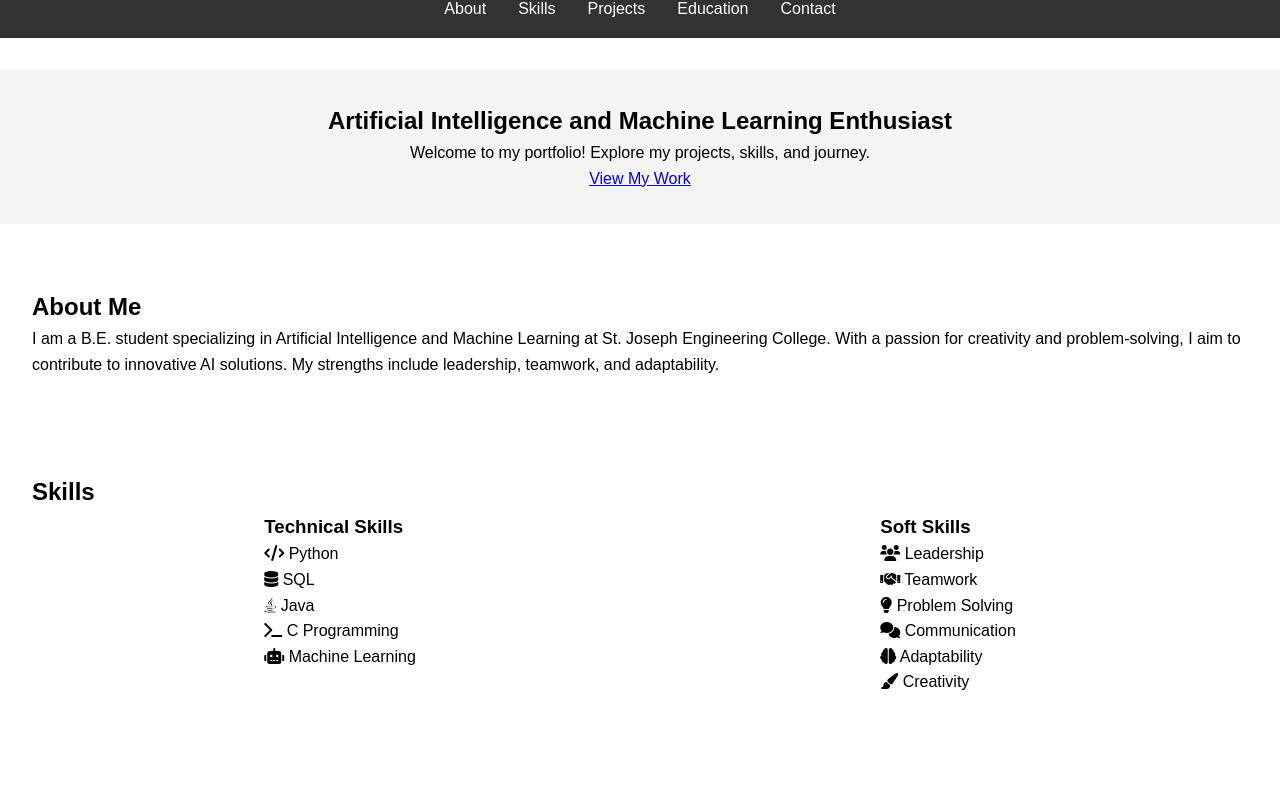
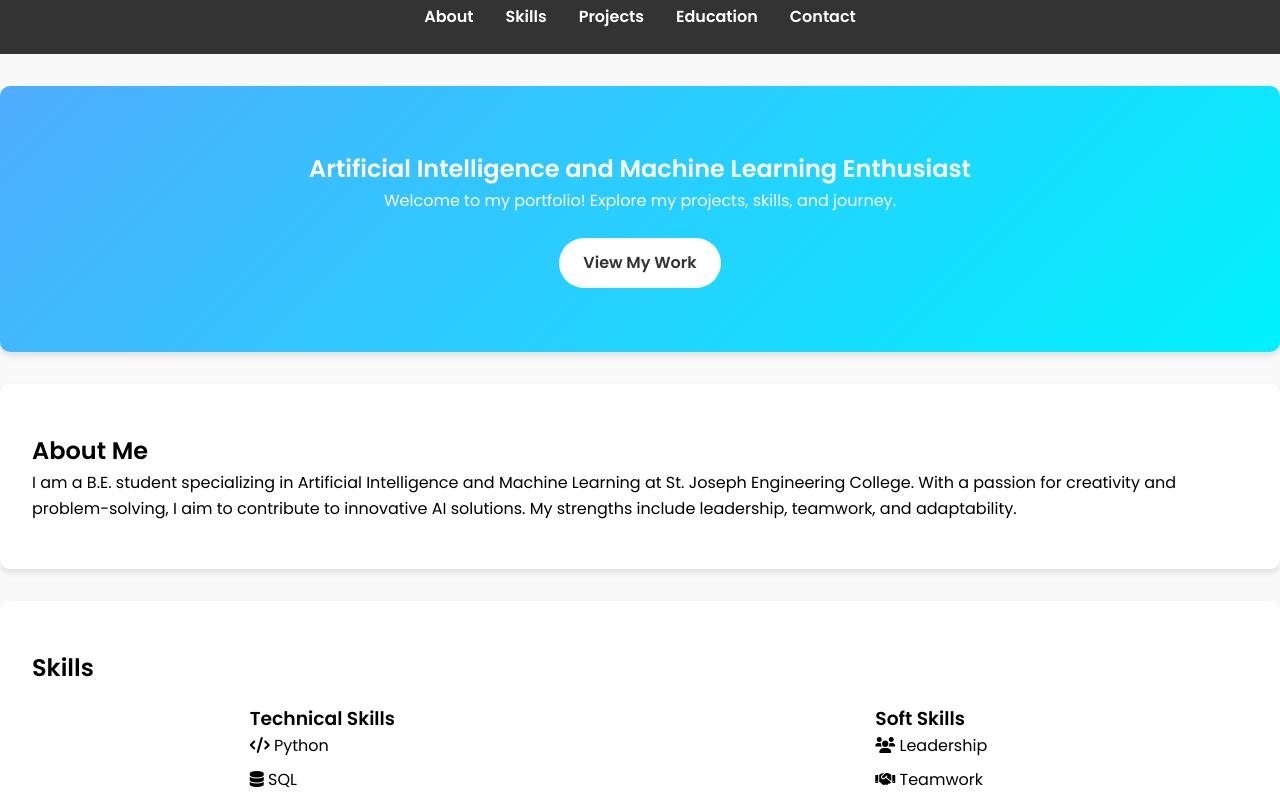
Before and after one commit to Andrewaaron17/Portfolio, a plain HTML site: page index.html in a window 1280 px wide. Shown: the part 74-867 px from the top of the page. Drawn offline with Linux system fonts and the light colour scheme.

Commit message:
Update styles.css

```diff
--- a/styles.css
+++ b/styles.css
@@ -3,17 +3,19 @@ body, h1, h2, h3, p, ul, li, a, input, textarea, button {
     margin: 0;
     padding: 0;
     box-sizing: border-box;
-    font-family: Arial, sans-serif;
+    font-family: 'Poppins', sans-serif;
 }
 
 body {
     line-height: 1.6;
+    background-color: #f9f9f9;
 }
 
+/* Header */
 header {
     background: #333;
     color: #fff;
-    padding: 1rem;
+    padding: 1.5rem;
     text-align: center;
 }
 
@@ -31,56 +33,107 @@ header nav ul li {
 header nav ul li a {
     color: #fff;
     text-decoration: none;
+    font-weight: 600;
+    transition: color 0.3s;
 }
 
-.hero {
-    background: #f4f4f4;
-    padding: 2rem;
-    text-align: center;
+header nav ul li a:hover {
+    color: #00f2fe;
 }
 
+/* Hero Section */
+.hero {
+    background: linear-gradient(135deg, #4facfe, #00f2fe);
+    color: white;
+    text-align: center;
+    padding: 4rem 2rem;
+    position: relative;
+    overflow: hidden;
+}
+
+.hero-content {
+    max-width: 700px;
+    margin: 0 auto;
+}
+
+.cta-button {
+    display: inline-block;
+    margin-top: 1.5rem;
+    padding: 0.75rem 1.5rem;
+    background: #fff;
+    color: #333;
+    text-decoration: none;
+    border-radius: 50px;
+    font-weight: bold;
+    transition: all 0.3s;
+}
+
+.cta-button:hover {
+    background: #333;
+    color: #fff;
+}
+
+/* Sections */
 section {
-    padding: 2rem;
+    padding: 3rem 2rem;
     margin: 2rem 0;
+    background: #fff;
+    box-shadow: 0 4px 6px rgba(0, 0, 0, 0.1);
+    border-radius: 10px;
 }
 
 .skills-grid {
     display: flex;
     justify-content: space-around;
+    gap: 1.5rem;
+    margin-top: 1rem;
 }
 
 .skills-grid div ul {
     list-style: none;
-    padding: 0;
 }
 
-.project-list article {
-    margin-bottom: 1.5rem;
+.skills-grid li {
+    margin-bottom: 0.5rem;
 }
 
+/* Contact Form */
 #contact form {
     display: flex;
     flex-direction: column;
-    max-width: 400px;
-    margin: 0 auto;
+    max-width: 500px;
+    margin: 1rem auto;
 }
 
 #contact form input, #contact form textarea {
     margin-bottom: 1rem;
-    padding: 0.5rem;
+    padding: 0.75rem;
+    border: 1px solid #ccc;
+    border-radius: 5px;
 }
 
 #contact form button {
-    padding: 0.7rem;
+    padding: 0.75rem;
     background: #333;
     color: #fff;
     border: none;
+    border-radius: 5px;
     cursor: pointer;
+    transition: background 0.3s;
 }
 
+#contact form button:hover {
+    background: #00f2fe;
+}
+
+/* Footer */
 footer {
     background: #333;
     color: #fff;
     text-align: center;
+    padding: 1.5rem 0;
+    margin-top: 2rem;
+}
+    text-align: center;
     padding: 1rem 0;
 }
```
